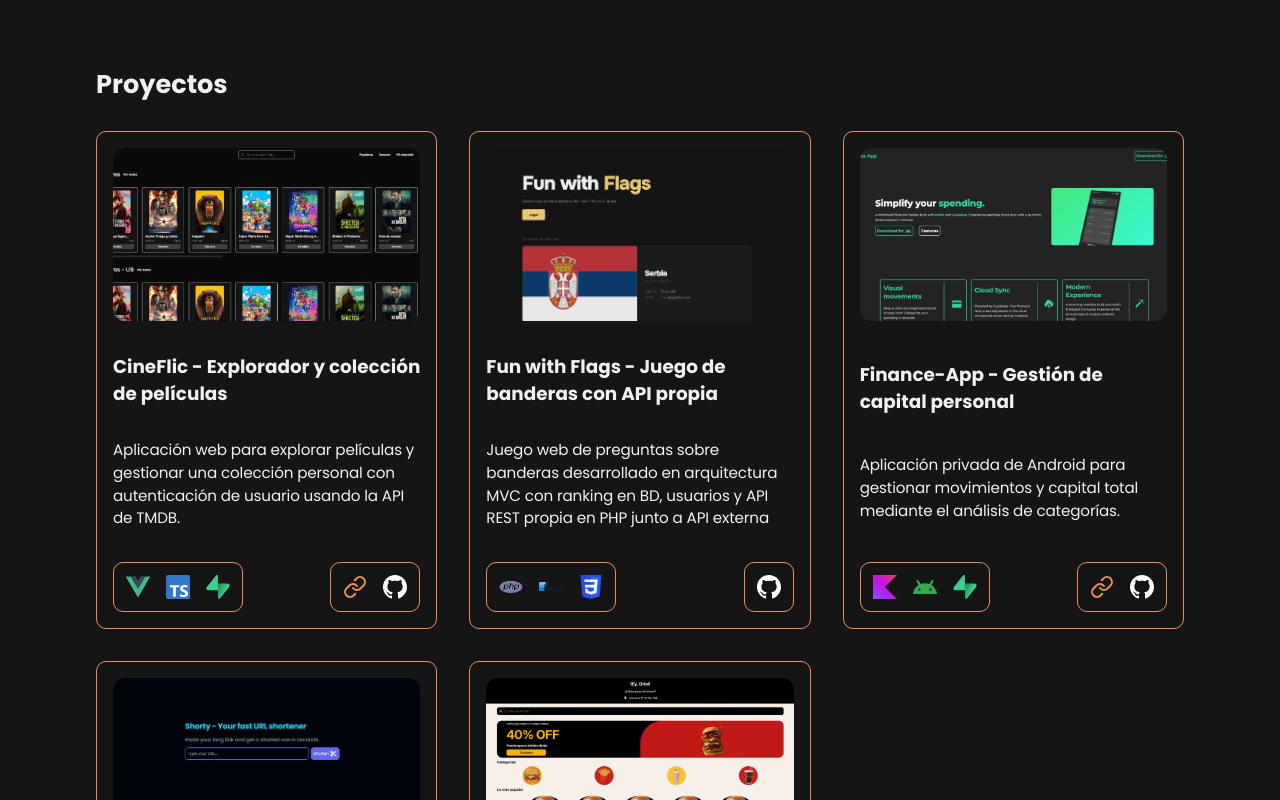
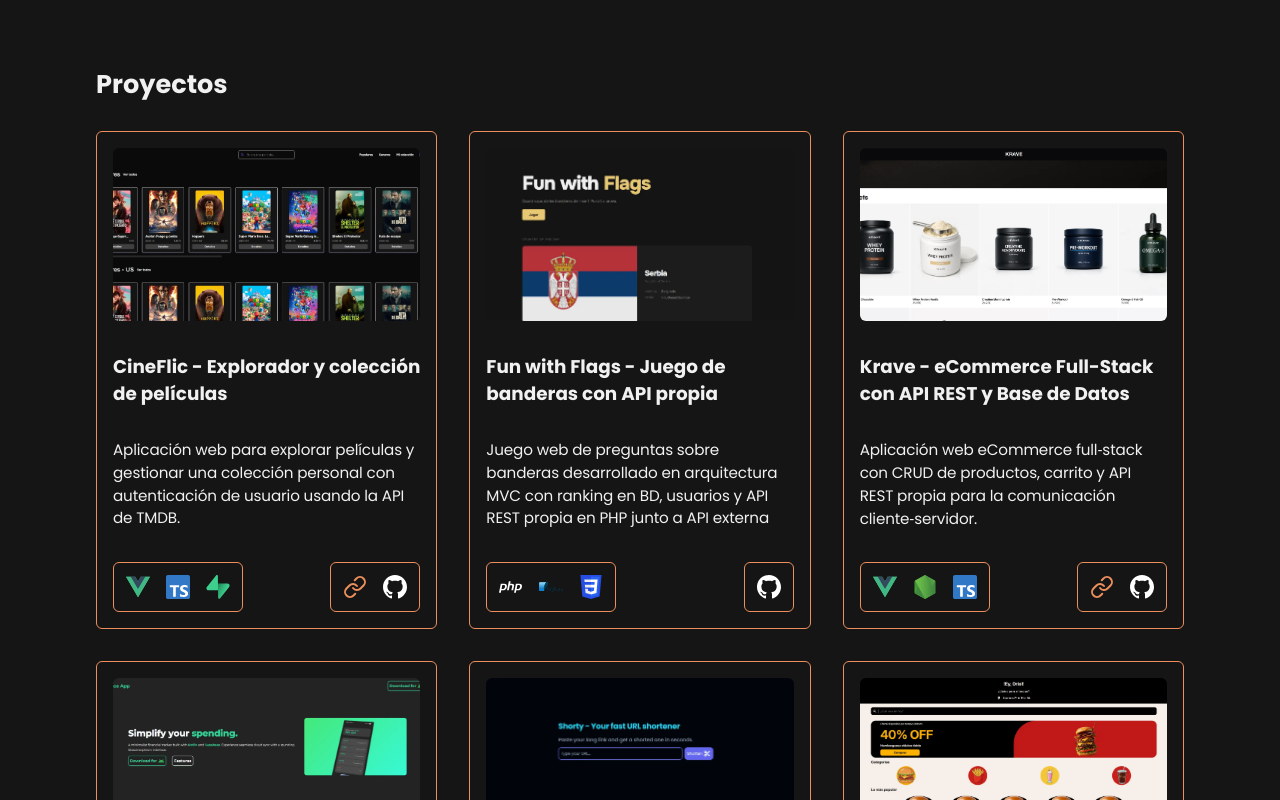
Before and after one commit to oriioll/portfolio, a Vue app: page / in a window 1280 px wide. Shown: the part 1060-1860 px from the top of the page. Built offline with nearby package versions, Linux system fonts and the light colour scheme; a web font is replaced by a local one.

Commit message:
feat: add new project and make border-radius smallers

```diff
--- a/src/components/PortfolioProjects.vue
+++ b/src/components/PortfolioProjects.vue
@@ -17,12 +17,13 @@
     <div class="projects-container">
       <!--Project Cards-->
       <article v-for="project in PROJECTS" class="project">
-        <img class="mockup" :src="project.image" alt="Projectdemo image">
+        <img @click="openLink(project.image)" class="mockup" :src="project.image" alt="Projectdemo image">
         <h5>{{ t(project.titleKey) }}</h5>
         <p>{{ t(project.descKey) }}</p>
         <div class="icons">
           <div class="techs">
-            <img v-for="tech in project.stack" :src="tech.icon" alt="Used in project tech icon" class="techIcon" loading="lazy">
+            <img v-for="tech in project.stack" :src="tech.icon" alt="Used in project tech icon" class="techIcon"
+              loading="lazy">
           </div>
           <div class="url">
             <img v-if="project.demoUrl" @click="openLink(project.demoUrl)" src="/public/icons/link.svg" alt="Demo link">
@@ -63,7 +64,7 @@
   gap: 2rem;
   padding: 1rem;
   border: solid 1px var(--accent-ui);
-  border-radius: 10px;
+  border-radius: 6px;
 }
 
 .mockup {
@@ -71,7 +72,8 @@
   height: auto;
   aspect-ratio: 16/9;
   object-fit: cover;
-  border-radius: 12px;
+  border-radius: 6px;
+  cursor: pointer;
 }
 
 .project .icons {
@@ -88,7 +90,7 @@
   justify-content: center;
   gap: 1rem;
   border: solid 1px var(--accent-ui);
-  border-radius: 10px;
+  border-radius: 6px;
   padding: .75rem;
 }
 
--- a/src/components/hero/HeroCtas.vue
+++ b/src/components/hero/HeroCtas.vue
@@ -56,7 +56,7 @@
 
         <Transition name="fade" mode="out-in">
             <a class="openCv" :key="locale" href="/CV_Plazas_Leon_Oriol_DAWe.pdf" target="_blank">{{ t('hero.openCv')
-                }}</a>
+            }}</a>
         </Transition>
 
         <div class="mail">
--- a/src/components/techStack/TechFront.vue
+++ b/src/components/techStack/TechFront.vue
@@ -25,7 +25,8 @@
                 <div class="txt">
                     {{ tech.name }}
                     <Transition name="fade" mode="out-in">
-                        <span v-if="tech.learning == true" class="learningTag" :key="locale">{{ t('tech.learning') }}</span>
+                        <span v-if="tech.learning == true" class="learningTag" :key="locale">{{ t('tech.learning')
+                            }}</span>
                     </Transition>
 
                 </div>
@@ -38,15 +39,17 @@
 .frontEnd {
     width: 100%;
     border: solid 1px var(--accent-ui);
-    border-radius: 10px;
+    border-radius: 6px;
     padding: 1rem;
     display: flex;
     flex-direction: column;
     gap: 1rem;
 }
+
 .title {
     color: var(--accent-ui);
 }
+
 .frontEnd .tech {
     display: flex;
     flex-direction: row;
@@ -54,7 +57,7 @@
     align-items: center;
     padding: .75rem 2rem;
     border: 1px solid var(--accent-ui);
-    border-radius: 10px;
+    border-radius: 6px;
     background-color: rgba(236, 143, 92, 0.1);
     font-weight: 600;
     color: var(--accent-ui);
@@ -107,16 +110,18 @@
     /* Brillo suave al logo */
     transition: transform 0.3s ease;
 }
+
 /*Animations for when changing lang */
 .fade-enter-active,
 .fade-leave-active {
-  transition: all .25s ease;
+    transition: all .25s ease;
 }
 
 .fade-enter-from,
 .fade-leave-to {
-  opacity: 0;
+    opacity: 0;
 }
+
 /*MEDIA QUERIES - Responsive*/
 /* Small devices */
 @media (max-width: 1000px) {
--- a/src/data/projects.ts
+++ b/src/data/projects.ts
@@ -37,7 +37,7 @@
       {
         category: "BACKEND",
         name: "PHP",
-        icon: "/icons/php-full.svg",
+        icon: "/icons/php-dark.svg",
         learning: true,
       },
       {
@@ -55,6 +55,34 @@
     ],
     githubUrl: "https://github.com/oriioll/fun-with-flags",
     status: "Finished",
+  },
+  {
+    titleKey: "projects.kraveEcommerce.title",
+    descKey: "projects.kraveEcommerce.desc",
+    image: "/mockups/mockupKraveEcommerce.webp",
+    stack: [
+      {
+        category: "FRONTEND",
+        name: "Vue.js",
+        icon: "/icons/vue.svg",
+        learning: true,
+      },
+      {
+        category: "BACKEND",
+        name: "Node.js",
+        icon: "/icons/nodejs.svg",
+        learning: false,
+      },
+      {
+        category: "FRONTEND",
+        name: "TypeScript",
+        icon: "/icons/ts.svg",
+        learning: false,
+      },
+    ],
+    githubUrl: "https://github.com/oriioll/krave_ecommerce",
+    demoUrl: "https://krave-ecommerce.vercel.app/",
+    status: "Process",
   },
   {
     titleKey: "projects.financeApp.title",
--- a/src/data/techStack.ts
+++ b/src/data/techStack.ts
@@ -48,7 +48,7 @@
   {
     category: "BACKEND",
     name: "PHP",
-    icon: "/icons/php-full.svg",
+    icon: "/icons/php-dark.svg",
     learning: false,
   },
   {
--- a/src/i18n/lang/cat.ts
+++ b/src/i18n/lang/cat.ts
@@ -43,6 +43,10 @@
       title: "Fun with Flags - Joc de banderes amb API pròpia",
       desc: "Joc web de preguntes sobre banderes desenvolupat en arquitectura MVC amb rànquing en BD, usuaris i API REST pròpia en PHP junto a API externa",
     },
+    kraveEcommerce: {
+      title: "Krave - eCommerce Full-Stack amb API REST i Base de Dades",
+      desc: "Aplicació web eCommerce full‑stack amb CRUD de productes, carrito i API REST pròpia per la comunicació client‑servidor.",
+    },
   },
   footer: {
     build: "Fet amb:",
--- a/src/i18n/lang/en.ts
+++ b/src/i18n/lang/en.ts
@@ -43,6 +43,10 @@
       title: "Fun with Flags - Flag quiz game with custom API",
       desc: "Web-based flag quiz built with MVC architecture, featuring a DB stored ranking, user accounts, a custom REST API in PHP and an external API integration",
     },
+    kraveEcommerce: {
+      title: "Krave - Full‑Stack eCommerce with REST API and Database",
+      desc: "Full‑stack eCommerce web application with product CRUD, shopping cart, and a custom REST API for client‑server communication.",
+    },
   },
   footer: {
     build: "Built with:",
--- a/src/i18n/lang/es.ts
+++ b/src/i18n/lang/es.ts
@@ -43,6 +43,10 @@
       title: "Fun with Flags - Juego de banderas con API propia",
       desc: "Juego web de preguntas sobre banderas desarrollado en arquitectura MVC con ranking en BD, usuarios y API REST propia en PHP junto a API externa",
     },
+    kraveEcommerce: {
+      title: "Krave - eCommerce Full-Stack con API REST y Base de Datos",
+      desc: "Aplicación web eCommerce full‑stack con CRUD de productos, carrito y API REST propia para la comunicación cliente‑servidor.",
+    },
   },
   footer: {
     build: "Hecho con:",
```
Also changed, not shown: public/mockups/mockupKraveEcommerce.webp (added).
